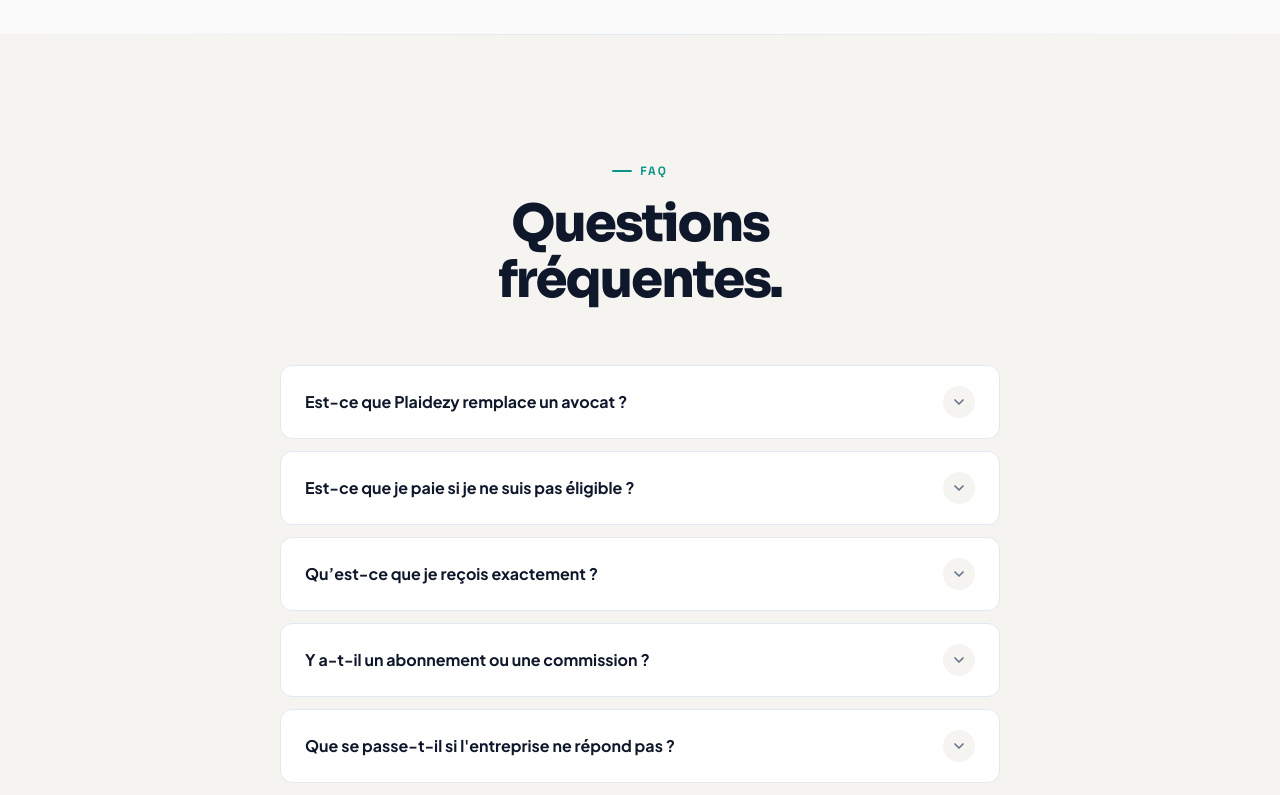
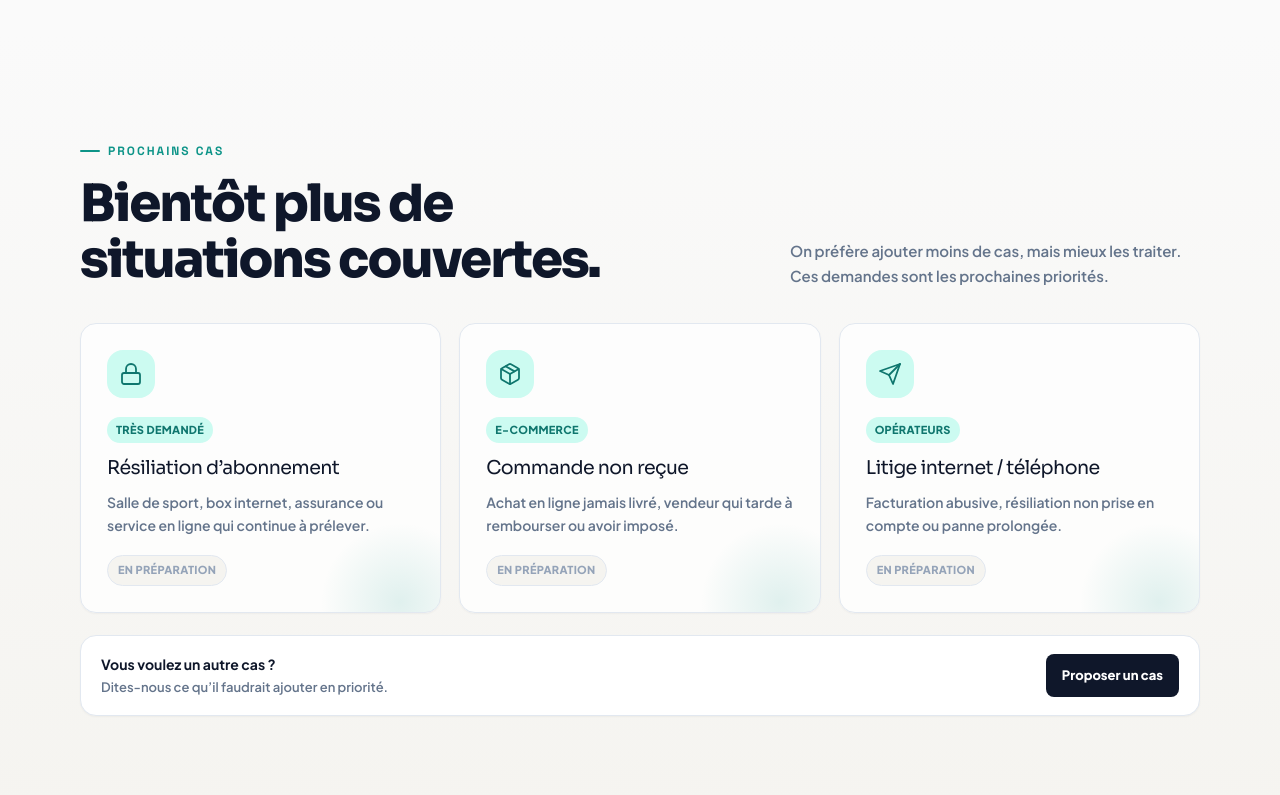
Before and after one commit to SraxDev/Plaidezy, a React (Vite) app: page / in a window 1280 px wide. Shown: the part 5820-6615 px from the top of the page. Built offline with nearby package versions, Linux system fonts and the light colour scheme.

Commit message:
Ajoute une section prochains cas

```diff
--- a/src/App.tsx
+++ b/src/App.tsx
@@ -769,6 +769,64 @@ function GuideArticlePage({ guide, onStart }: { guide: GuideArticle; onStart: ()
   );
 }
 
+
+/* ─── UPCOMING CASES ─── */
+function UpcomingCasesSection() {
+  const upcoming = [
+    {
+      icon: "lock",
+      title: "Résiliation d’abonnement",
+      desc: "Salle de sport, box internet, assurance ou service en ligne qui continue à prélever.",
+      tag: "Très demandé",
+    },
+    {
+      icon: "package",
+      title: "Commande non reçue",
+      desc: "Achat en ligne jamais livré, vendeur qui tarde à rembourser ou avoir imposé.",
+      tag: "E-commerce",
+    },
+    {
+      icon: "send",
+      title: "Litige internet / téléphone",
+      desc: "Facturation abusive, résiliation non prise en compte ou panne prolongée.",
+      tag: "Opérateurs",
+    },
+  ];
+  const Icon = (name: string) => { const C = howIcons[name] || serviceIcons[name]; return C ? <C /> : <IconSearch />; };
+
+  return (
+    <section className="upcoming-section reveal" id="prochains-cas">
+      <div className="upcoming-inner">
+        <div className="upcoming-header">
+          <div>
+            <div className="section-label">Prochains cas</div>
+            <h2 className="section-h2">Bientôt plus de<br /><span className="green">situations couvertes.</span></h2>
+          </div>
+          <p>On préfère ajouter moins de cas, mais mieux les traiter. Ces demandes sont les prochaines priorités.</p>
+        </div>
+        <div className="upcoming-grid">
+          {upcoming.map((item, i) => (
+            <div className="upcoming-card" key={item.title} style={{ animationDelay: `${i * 0.08}s` }}>
+              <div className="upcoming-icon">{Icon(item.icon)}</div>
+              <span className="upcoming-tag">{item.tag}</span>
+              <h3>{item.title}</h3>
+              <p>{item.desc}</p>
+              <span className="upcoming-status">En préparation</span>
+            </div>
+          ))}
+        </div>
+        <div className="upcoming-vote">
+          <div>
+            <strong>Vous voulez un autre cas ?</strong>
+            <span>Dites-nous ce qu’il faudrait ajouter en priorité.</span>
+          </div>
+          <a href="mailto:contact@plaidezy.com?subject=Nouveau%20cas%20Plaidezy" className="upcoming-vote-btn">Proposer un cas</a>
+        </div>
+      </div>
+    </section>
+  );
+}
+
 /* ─── EMAIL SECTION ─── */
 function EmailSection() {
   const [email, setEmail] = useState("");
@@ -1008,6 +1066,7 @@ function AppInner() {
           <LetterPreviewSection onOpenWizard={openWizard} />
           <GuaranteesSection />
           <GuidesTeaserSection />
+          <UpcomingCasesSection />
           <FAQSection />
           <EmailSection />
           <CTASection onStart={openWizard} />
--- a/src/index.css
+++ b/src/index.css
@@ -4044,3 +4044,177 @@ footer .footer-rich {
     font-size: 11.5px;
   }
 }
+
+/* Prochains cas */
+.upcoming-section {
+  padding: 100px 48px;
+  background: linear-gradient(180deg, var(--bg-primary) 0%, var(--bg-secondary) 100%);
+}
+.upcoming-inner {
+  max-width: 1120px;
+  margin: 0 auto;
+}
+.upcoming-header {
+  display: flex;
+  align-items: flex-end;
+  justify-content: space-between;
+  gap: 40px;
+  margin-bottom: 34px;
+}
+.upcoming-header p {
+  max-width: 410px;
+  font-family: 'Plus Jakarta Sans', sans-serif;
+  font-size: 15px;
+  line-height: 1.7;
+  color: var(--text-muted);
+  font-weight: 600;
+}
+.upcoming-grid {
+  display: grid;
+  grid-template-columns: repeat(3, 1fr);
+  gap: 18px;
+}
+.upcoming-card {
+  position: relative;
+  min-height: 250px;
+  padding: 26px;
+  border-radius: var(--radius-lg);
+  background: rgba(255,255,255,0.78);
+  border: 1px solid var(--border);
+  box-shadow: var(--shadow-sm);
+  overflow: hidden;
+  transition: transform 0.25s ease, box-shadow 0.25s ease, border-color 0.25s ease;
+}
+.upcoming-card::after {
+  content: '';
+  position: absolute;
+  inset: auto -40px -70px auto;
+  width: 160px;
+  height: 160px;
+  border-radius: 999px;
+  background: radial-gradient(circle, rgba(13, 148, 136, 0.12), transparent 70%);
+}
+.upcoming-card:hover {
+  transform: translateY(-4px);
+  border-color: rgba(13, 148, 136, 0.24);
+  box-shadow: var(--shadow-lg);
+}
+.upcoming-icon {
+  width: 48px;
+  height: 48px;
+  border-radius: 16px;
+  display: flex;
+  align-items: center;
+  justify-content: center;
+  background: var(--primary-light);
+  color: var(--primary-dark);
+  margin-bottom: 18px;
+}
+.upcoming-icon svg {
+  width: 24px;
+  height: 24px;
+  stroke: currentColor;
+}
+.upcoming-tag,
+.upcoming-status {
+  display: inline-flex;
+  width: fit-content;
+  border-radius: 999px;
+  font-family: 'Plus Jakarta Sans', sans-serif;
+  font-size: 11px;
+  font-weight: 900;
+  letter-spacing: 0.3px;
+  text-transform: uppercase;
+}
+.upcoming-tag {
+  color: var(--primary-dark);
+  background: var(--primary-light);
+  padding: 5px 9px;
+  margin-bottom: 14px;
+}
+.upcoming-status {
+  color: var(--text-light);
+  background: var(--bg-secondary);
+  border: 1px solid var(--border);
+  padding: 6px 10px;
+  margin-top: 18px;
+}
+.upcoming-card h3 {
+  font-family: 'Sora', sans-serif;
+  font-size: 19px;
+  line-height: 1.25;
+  letter-spacing: -0.6px;
+  color: var(--text-primary);
+  margin-bottom: 10px;
+}
+.upcoming-card p {
+  font-family: 'Plus Jakarta Sans', sans-serif;
+  font-size: 14px;
+  line-height: 1.65;
+  color: var(--text-muted);
+  font-weight: 600;
+}
+.upcoming-vote {
+  margin-top: 22px;
+  padding: 18px 20px;
+  border-radius: var(--radius-lg);
+  border: 1px solid var(--border);
+  background: var(--surface);
+  display: flex;
+  align-items: center;
+  justify-content: space-between;
+  gap: 16px;
+  box-shadow: var(--shadow-sm);
+}
+.upcoming-vote strong,
+.upcoming-vote span {
+  display: block;
+  font-family: 'Plus Jakarta Sans', sans-serif;
+}
+.upcoming-vote strong {
+  font-size: 14px;
+  color: var(--text-primary);
+  margin-bottom: 3px;
+}
+.upcoming-vote span {
+  font-size: 13px;
+  color: var(--text-muted);
+  font-weight: 600;
+}
+.upcoming-vote-btn {
+  white-space: nowrap;
+  border-radius: var(--radius-sm);
+  background: var(--text-primary);
+  color: #fff;
+  padding: 12px 16px;
+  font-family: 'Plus Jakarta Sans', sans-serif;
+  font-size: 13px;
+  font-weight: 800;
+  text-decoration: none;
+  transition: transform 0.2s ease, background 0.2s ease;
+}
+.upcoming-vote-btn:hover {
+  transform: translateY(-1px);
+  background: var(--primary-dark);
+}
+@media (max-width: 900px) {
+  .upcoming-header {
+    flex-direction: column;
+    align-items: flex-start;
+  }
+  .upcoming-grid {
+    grid-template-columns: 1fr;
+  }
+}
+@media (max-width: 640px) {
+  .upcoming-section {
+    padding: 70px 20px;
+  }
+  .upcoming-vote {
+    flex-direction: column;
+    align-items: stretch;
+  }
+  .upcoming-vote-btn {
+    text-align: center;
+  }
+}
```
